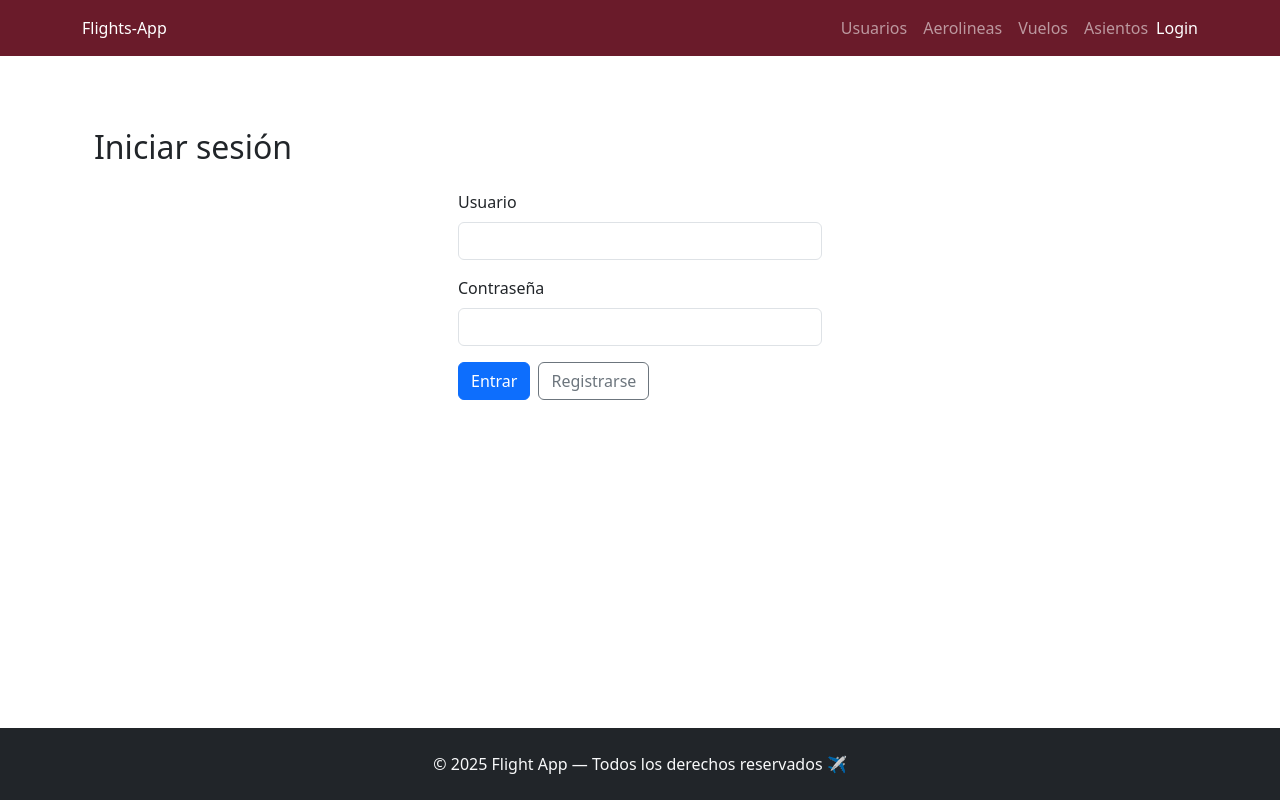
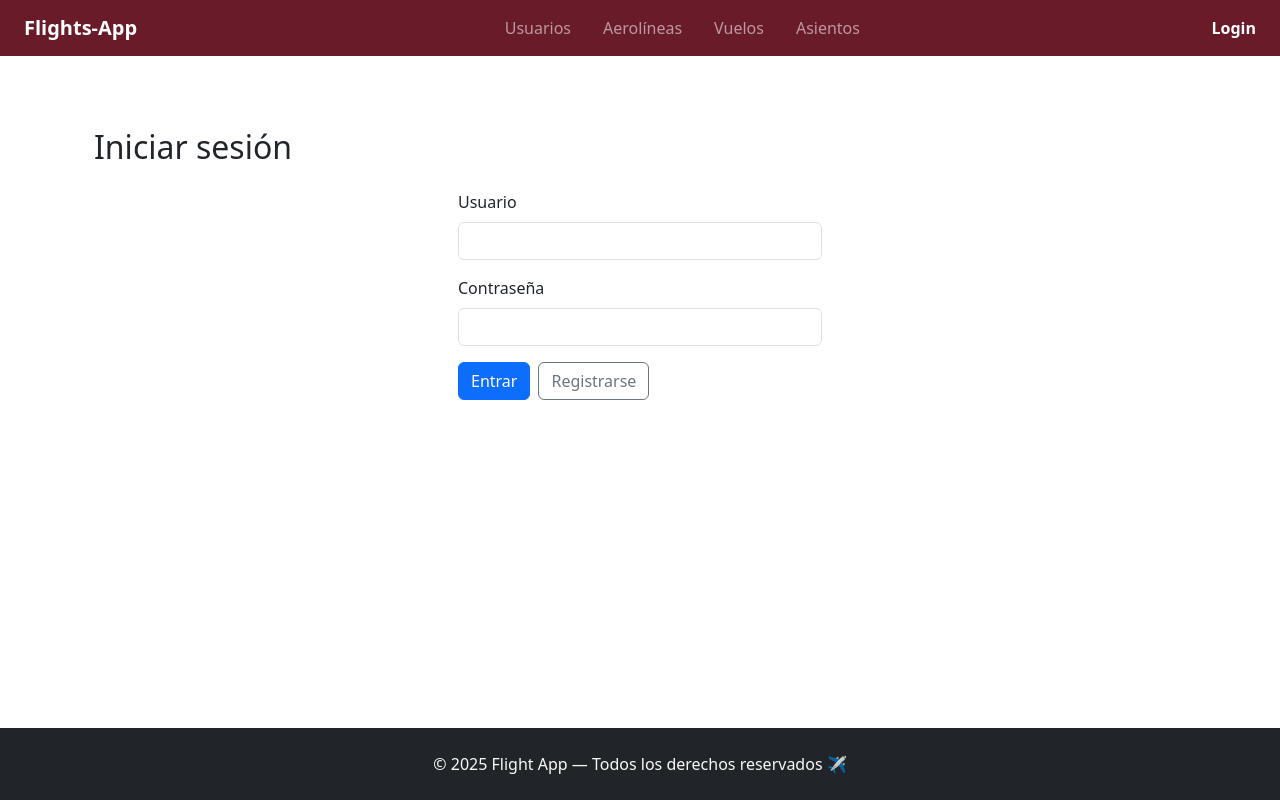
Before and after one commit to SantiagoSpina25/flights-app-frontend, a React (Vite) app: page /login in a window 1280 px wide. Built offline with nearby package versions, Linux system fonts and the light colour scheme.

Commit message:
Navbar reordenado

```diff
--- a/src/components/NavBar.jsx
+++ b/src/components/NavBar.jsx
@@ -2,17 +2,29 @@ import { Link } from "react-router-dom";
 
 export const NavBar = () => {
   return (
-    <nav
-      className="navbar navbar-expand-lg navbar-dark"
-      style={{ backgroundColor: "#6A1B2A" }}
-    >
-      <div className="container">
-        <Link className="nav-link text-white" to="/">
+    <nav className="navbar navbar-expand-lg navbar-dark" style={{ backgroundColor: "#6A1B2A" }}>
+      <div className="container-fluid px-4 d-flex justify-content-between align-items-center">
+        {/* Izquierda: título */}
+        <Link className="navbar-brand fw-bold text-white" to="/">
           Flights-App
         </Link>
 
-        <div className="collapse navbar-collapse">
-          <ul className="navbar-nav ms-auto">
+        {/* Botón responsive */}
+        <button
+          className="navbar-toggler"
+          type="button"
+          data-bs-toggle="collapse"
+          data-bs-target="#navbarNav"
+          aria-controls="navbarNav"
+          aria-expanded="false"
+          aria-label="Toggle navigation"
+        >
+          <span className="navbar-toggler-icon"></span>
+        </button>
+
+        {/* Menú principal (centrado) */}
+        <div className="collapse navbar-collapse justify-content-center" id="navbarNav">
+          <ul className="navbar-nav gap-3">
             <li className="nav-item">
               <Link className="nav-link" to="/users">
                 Usuarios
@@ -20,7 +32,7 @@ export const NavBar = () => {
             </li>
             <li className="nav-item">
               <Link className="nav-link" to="/airlines">
-                Aerolineas
+                Aerolíneas
               </Link>
             </li>
             <li className="nav-item">
@@ -35,9 +47,13 @@ export const NavBar = () => {
             </li>
           </ul>
         </div>
-        <Link className="nav-link text-white" to="/login">
-          Login
-        </Link>
+
+        {/* Derecha: login */}
+        <div className="d-none d-lg-block">
+          <Link className="nav-link text-white fw-semibold" to="/login">
+            Login
+          </Link>
+        </div>
       </div>
     </nav>
   );
```
